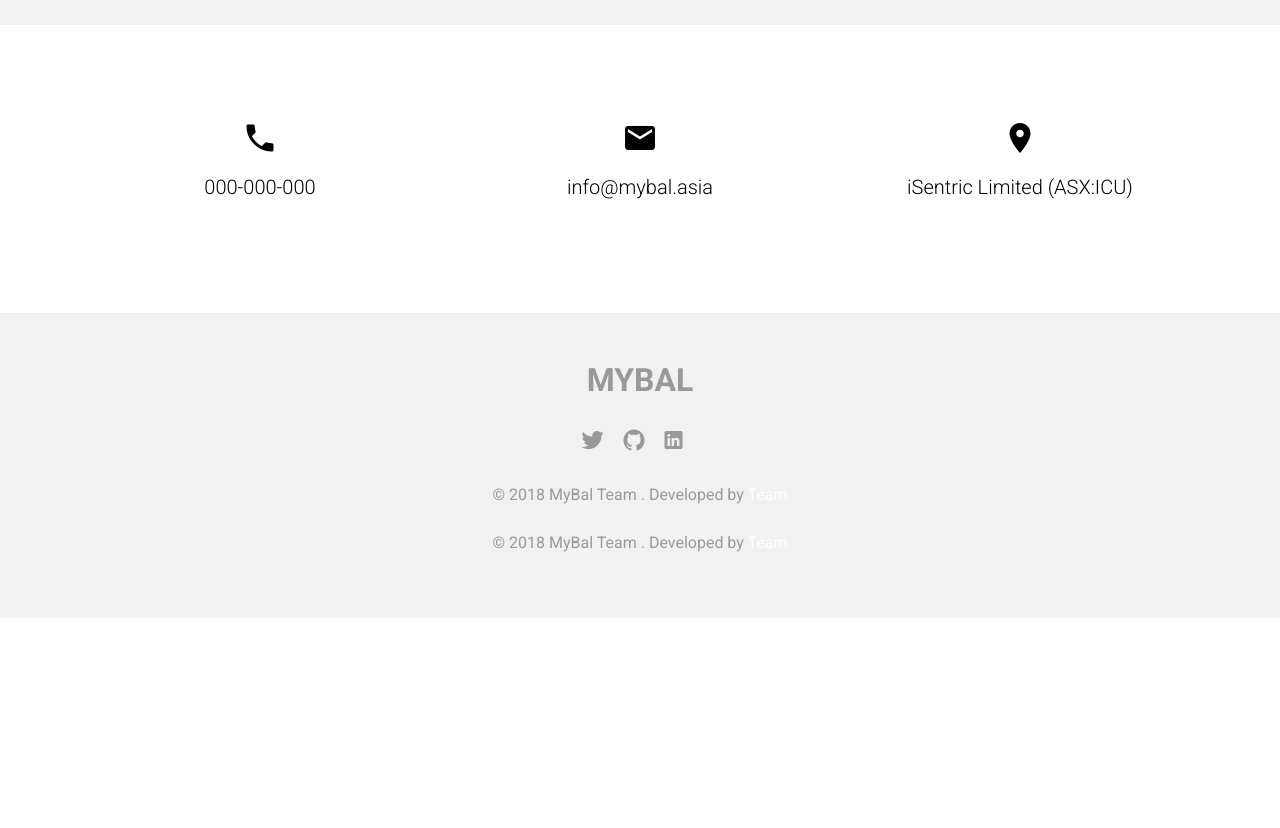
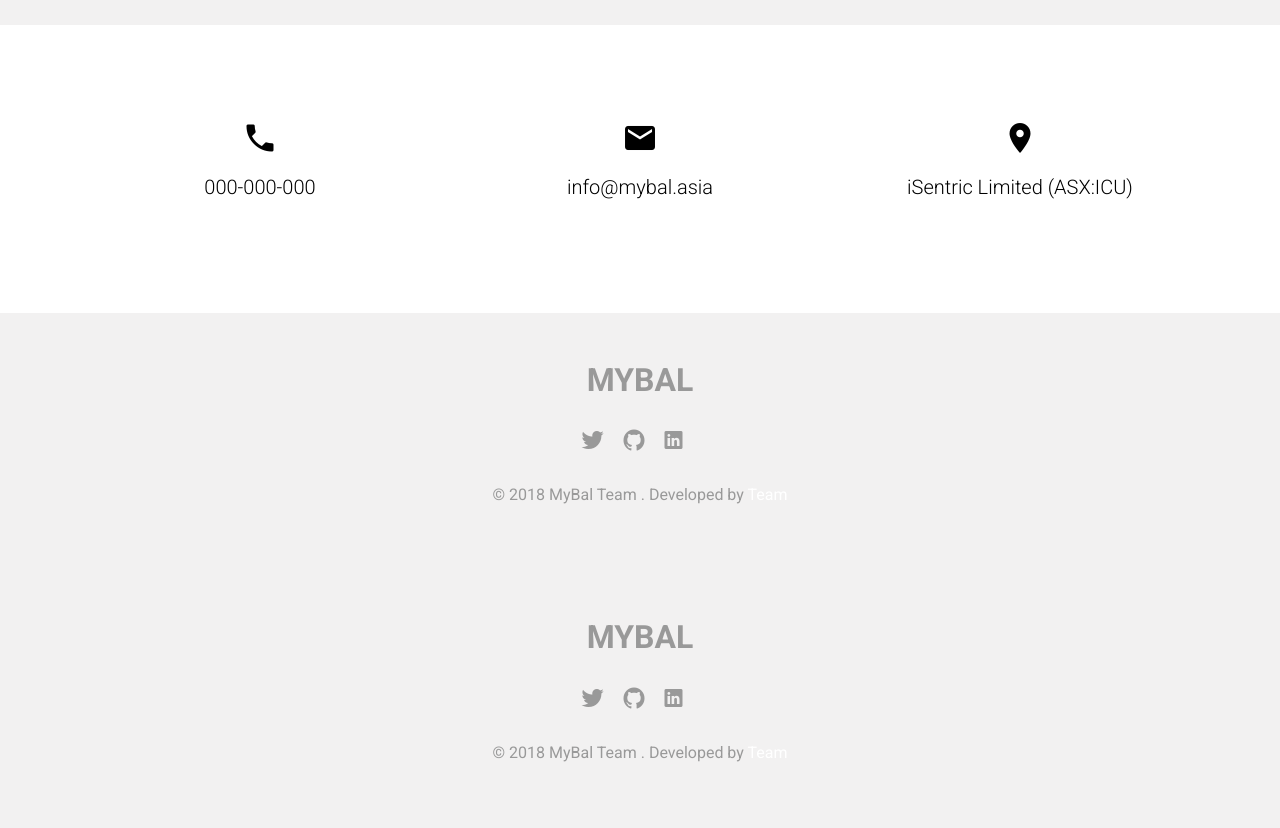
Before and after one commit to learnwebike/onepageMybal, a plain HTML site: page index.html in a window 1280 px wide. Shown: the part 3525-4353 px from the top of the page. Before the commit the page ends 4143 px from the top, so only its background shows below. Drawn offline with nearby package versions, Linux system fonts and the light colour scheme.

Commit message:
test lagi

```diff
--- a/index.html
+++ b/index.html
@@ -254,10 +254,26 @@
                             <a href="https://facebook.com/" target="_blank"><em class="ion-social-github text-facebook-alt icon-sm mr-3"></em></a>
                             <a href="https://www.linkedin.com/" target="_blank"><em class="ion-social-linkedin text-linkedin-alt icon-sm mr-3"></em></a>
                         </p>
+
                         <p class="pt-2 text-muted">
                             &copy; 2018 MyBal Team
                             <a href="#"></a>. Developed by <a href="#">Team</a></a>
+                </p>
+                    </div>
+                </div>
+            </div>
+        </section>
+    <section class="bg-dark pt-5" id="connect">
+            <div class="container">
+                <div class="row">
+                    <div class="col-md-6 offset-md-3 col-sm-8 offset-sm-2 col-xs-12 text-center wow fadeIn">
+                        <h2 class="hero-heading text-muted">MYBAL</h2>
+                        <p class="mt-4">
+                            <a href="https://twitter.com/" target="_blank"><em class="ion-social-twitter text-twitter-alt icon-sm mr-3"></em></a>
+                            <a href="https://facebook.com/" target="_blank"><em class="ion-social-github text-facebook-alt icon-sm mr-3"></em></a>
+                            <a href="https://www.linkedin.com/" target="_blank"><em class="ion-social-linkedin text-linkedin-alt icon-sm mr-3"></em></a>
                         </p>
+
                         <p class="pt-2 text-muted">
                             &copy; 2018 MyBal Team
                             <a href="#"></a>. Developed by <a href="#">Team</a></a>
```
Also changed, not shown: 1 other file.
